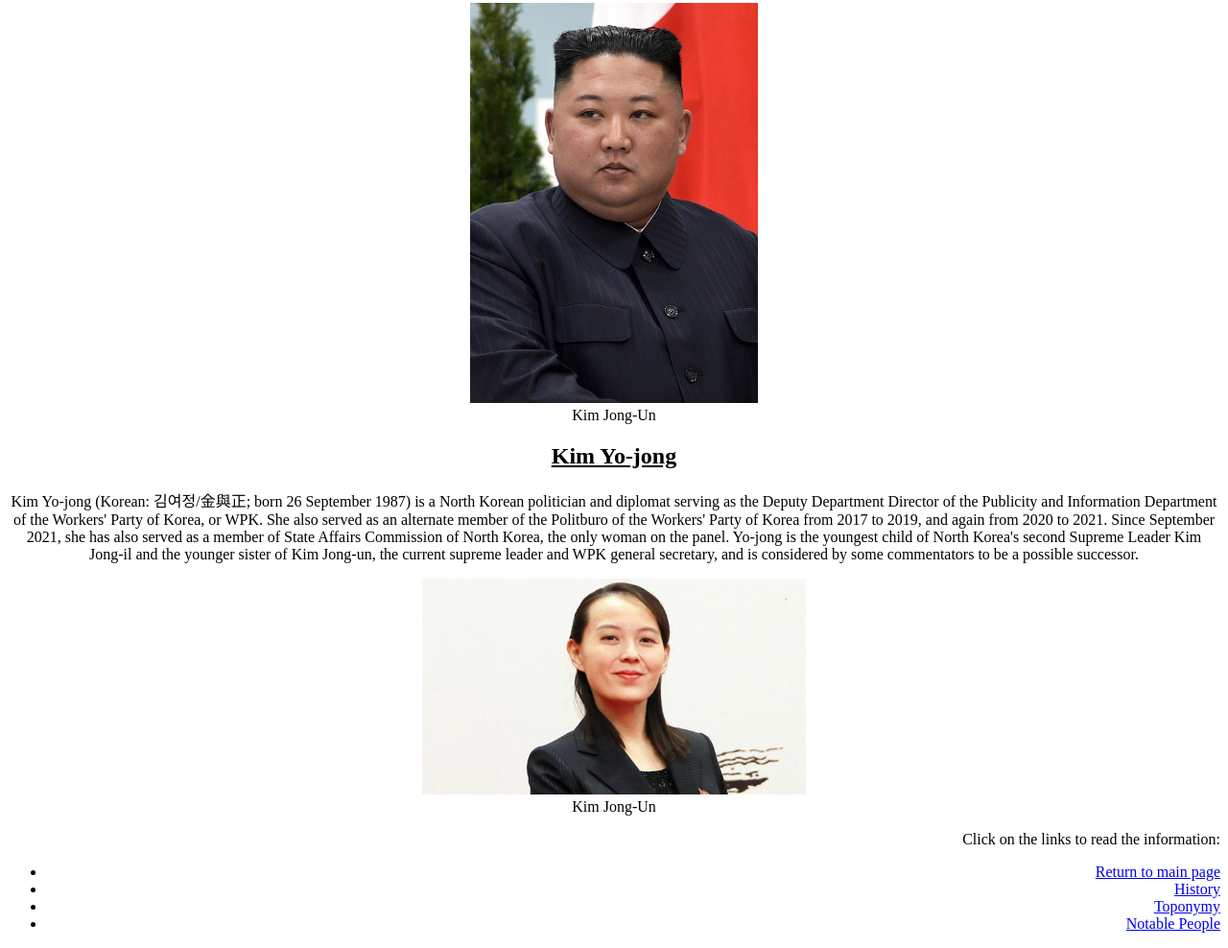
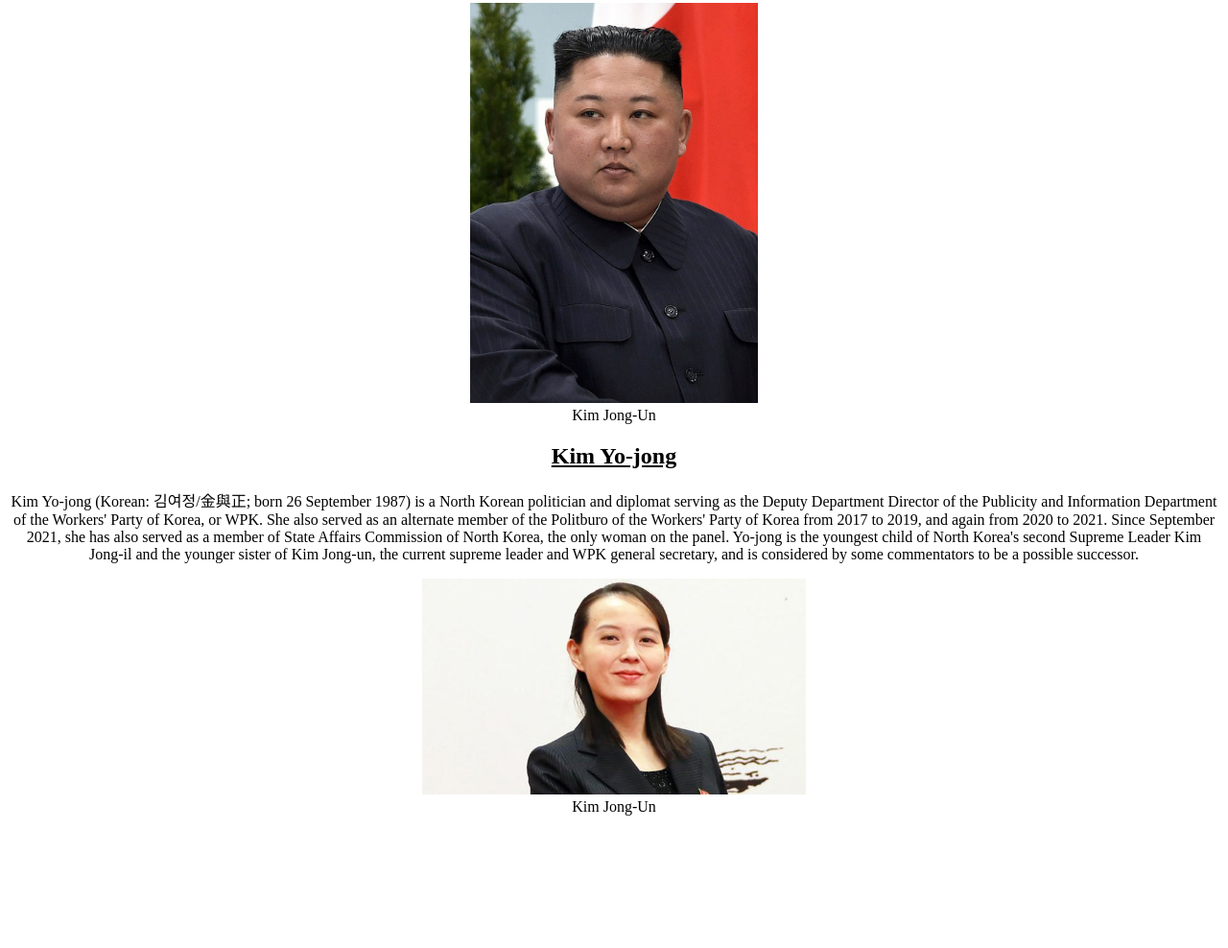
Before and after one commit to DiegoSeoane/cityProject, a plain HTML site: page notaPeople.html in a window 1280 px wide. Shown: the part 194-1182 px from the top of the page at 96% size. After the commit the page ends 1060 px from the top, so only its background shows below. Drawn offline with Linux system fonts and the light colour scheme.

Commit message:
Update notaPeople.html

```diff
--- a/notaPeople.html
+++ b/notaPeople.html
@@ -55,14 +55,7 @@
   </main>
 </body>
 <footer>
-    <nav style="text-align:right;">
-               <p>Click on the links to read the information:</p>
-               <ul>
-                   <li><a href="index.html">Return to main page</a></li>
-                   <li><a href="history.html">History</a></li>
-                   <li><a href="toponymy.html">Toponymy</a></li>
-                   <li><a href="notaPeople.html">Notable People</a></li>
-               </ul>
+
     </nav>
 </footer>
 </html>
```
